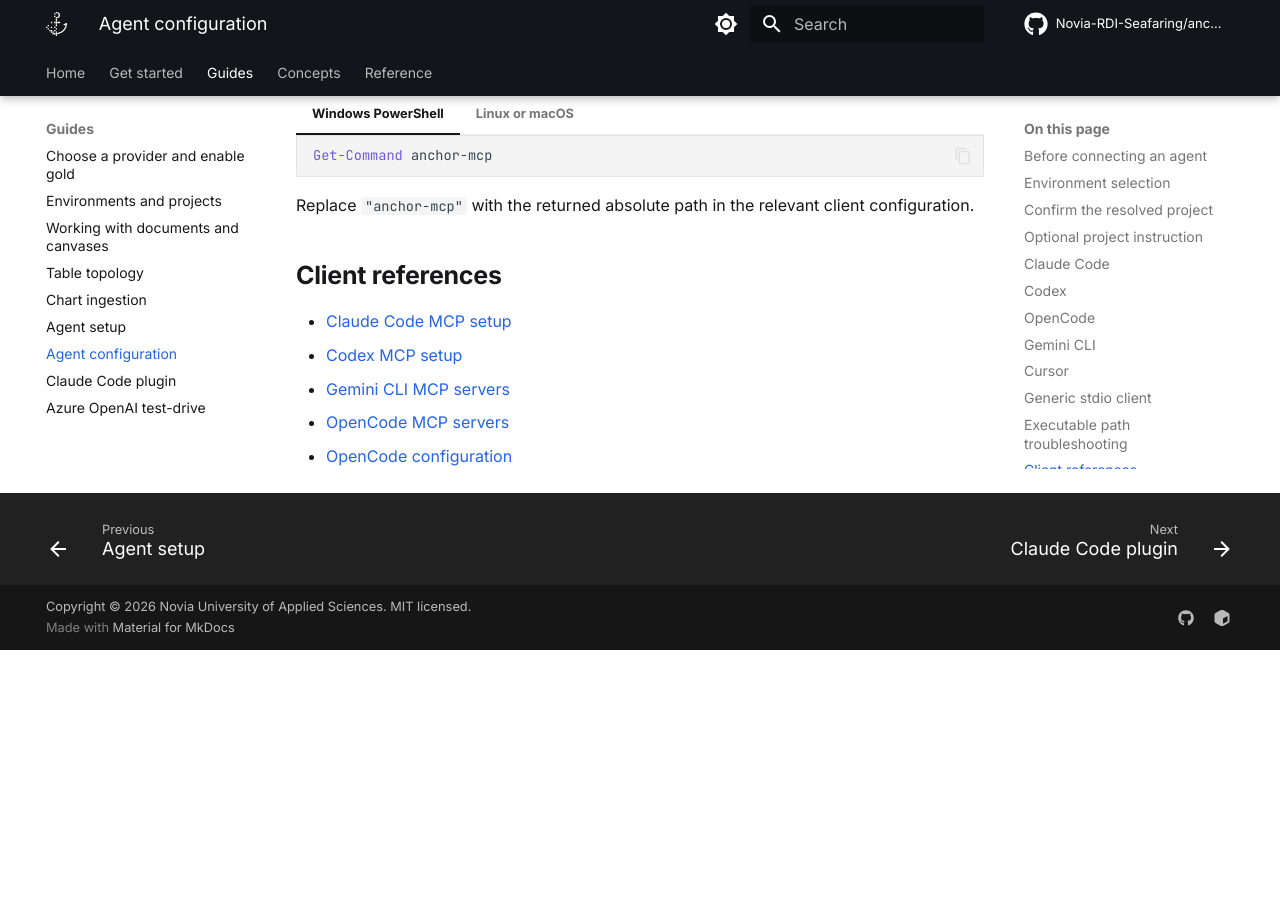
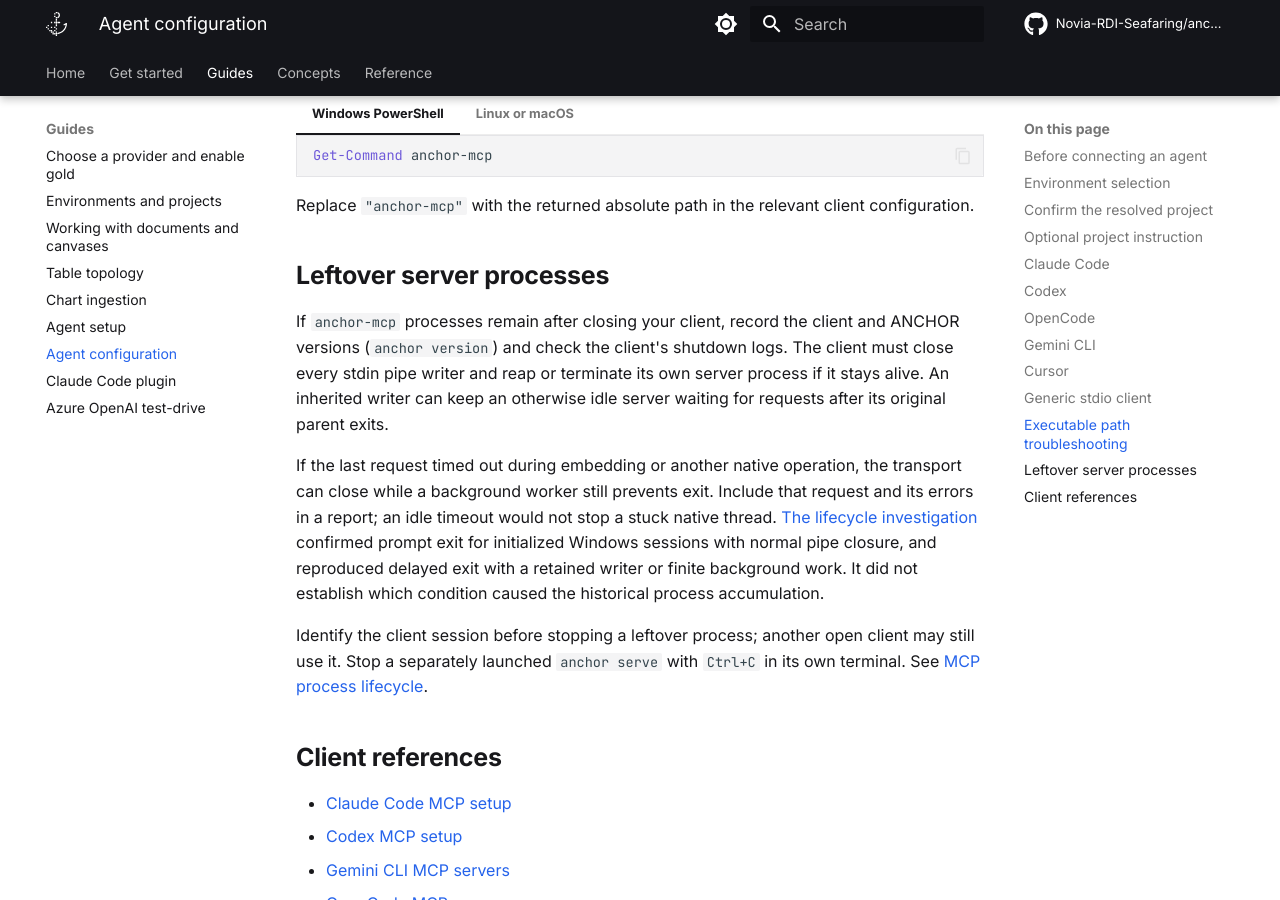
Before and after one commit to Novia-RDI-Seafaring/anchor, an MkDocs documentation site: the page built from docs/guides/agent-configuration.md, in a window 1280 px wide and 900 px high, scrolled down 5773 px. Built offline with MkDocs 1.6.1 and Material for MkDocs 9.7.7, drawn with Linux system fonts in a browser that asks for light colours; comment, search, counter and statistics services are not loaded; before the commit the page ends 6423 px from its top, so only the background shows below that.

Commit message:
test(mcp): guard EOF shutdown and document client lifecycle (#445)

```diff
--- a/docs/guides/agent-configuration.md
+++ b/docs/guides/agent-configuration.md
@@ -291,6 +291,26 @@ If a client cannot find `anchor-mcp`, locate the installed executable:
 Replace `"anchor-mcp"` with the returned absolute path in the relevant client
 configuration.
 
+## Leftover server processes
+
+If `anchor-mcp` processes remain after closing your client, record the client
+and ANCHOR versions (`anchor version`) and check the client's shutdown logs.
+The client must close every stdin pipe writer and reap or terminate its own
+server process if it stays alive. An inherited writer can keep an otherwise
+idle server waiting for requests after its original parent exits.
+
+If the last request timed out during embedding or another native operation,
+the transport can close while a background worker still prevents exit. Include
+that request and its errors in a report; an idle timeout would not stop a stuck
+native thread. [The lifecycle investigation](https://github.com/Novia-RDI-Seafaring/anchor/issues/336)
+confirmed prompt exit for initialized Windows sessions with normal pipe closure,
+and reproduced delayed exit with a retained writer or finite background work.
+It did not establish which condition caused the historical process accumulation.
+
+Identify the client session before stopping a leftover process; another open
+client may still use it. Stop a separately launched `anchor serve` with `Ctrl+C`
+in its own terminal. See [MCP process lifecycle](../reference/mcp.md#process-lifecycle).
+
 ## Client references
 
 - [Claude Code MCP setup](https://code.claude.com/docs/en/mcp)
```
Also changed, not shown: docs/reference/mcp.md (+18 -0 lines), 1 other file.
